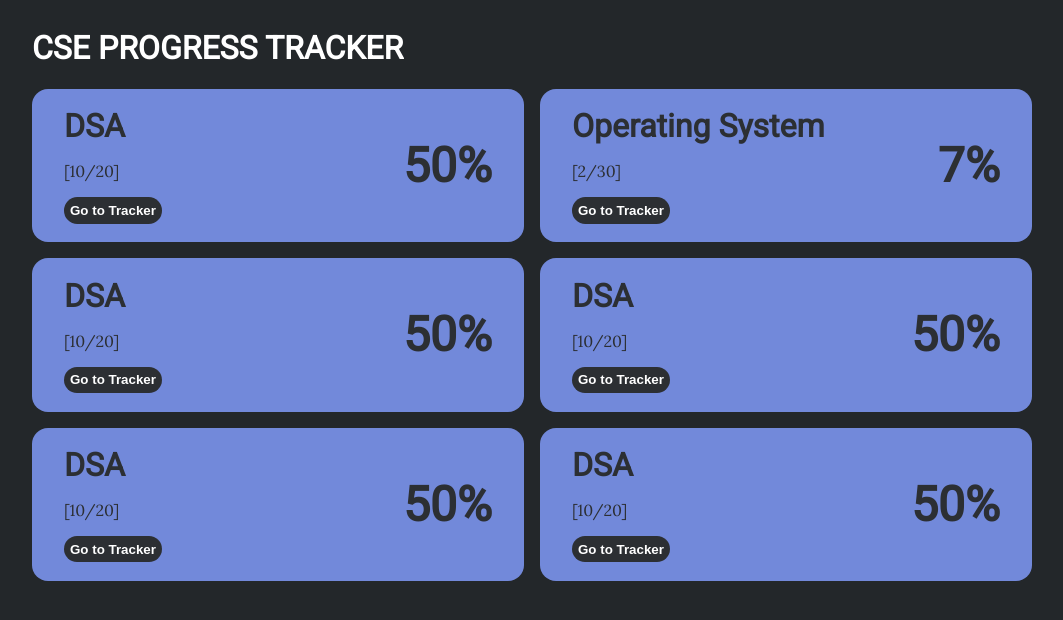
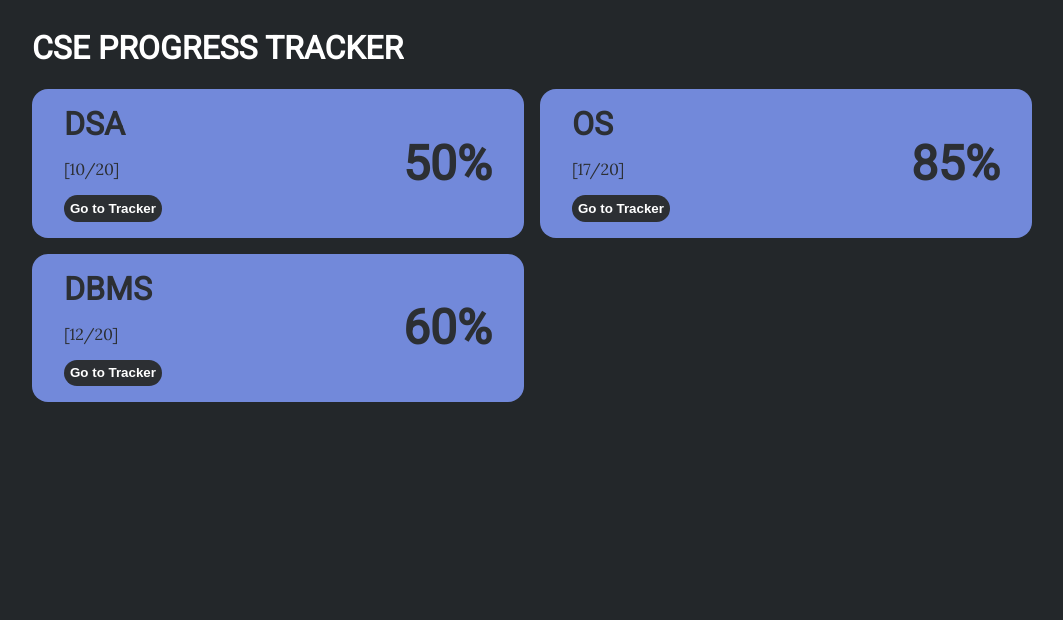
Before and after one commit to Saurja/Course-Progress-Tracker, a React (Create React App) app: page / in a window 1280 px wide. Shown: the top 620 px of the page, without its empty margins (108-1171 px from the left). Built offline with nearby package versions, Linux system fonts and the light colour scheme.

Commit message:
Added mapping

```diff
--- a/src/components/Course.js
+++ b/src/components/Course.js
@@ -1,23 +1,25 @@
 import "../styles/courses/courses.scss";
 
-const Course = ({ Title, Completed, Total }) => {
-    let progress = (Completed / Total) * 100;
-    console.log(progress);
+const Course = ({ courses }) => {
     return (
-        <div className="course">
+        <>
+            {courses.map((course) => (
+                <div className="course" key={course.id}>
                     <div className="left">
-                <h2>{Title}</h2>
+                        <h2>{course.title}</h2>
                         <p>
-                    [{Completed}/{Total}]
+                            [{course.completed}/{course.total}]
                         </p>
                         <a href="/course">
                             <button>Go to Tracker</button>
                         </a>
                     </div>
                     <div className="right">
-                <h1>{Math.ceil(progress)}%</h1>
+                        <h1>{(course.completed / course.total) * 100}%</h1>
                     </div>
                 </div>
+            ))}
+        </>
     );
 };
 
--- a/src/containers/MainCourse.js
+++ b/src/containers/MainCourse.js
@@ -1,16 +1,19 @@
 import Course from "../components/Course";
+
+import { useState } from "react";
 
 import "../styles/courses/mainCourse.scss";
 
 const Courses = () => {
+    let [courses, setCourses] = useState([
+        { id: 1, title: "DSA", completed: 10, total: 20 },
+        { id: 2, title: "OS", completed: 17, total: 20 },
+        { id: 3, title: "DBMS", completed: 12, total: 20 },
+    ]);
+
     return (
         <div className="all--courses">
-            <Course Title="DSA" Completed={10} Total={20} />
-            <Course Title="Operating System" Completed={2} Total={30} />
-            <Course Title="DSA" Completed={10} Total={20} />
-            <Course Title="DSA" Completed={10} Total={20} />
-            <Course Title="DSA" Completed={10} Total={20} />
-            <Course Title="DSA" Completed={10} Total={20} />
+            <Course courses={courses} />
         </div>
     );
 };
--- a/src/styles/courses/courses.scss
+++ b/src/styles/courses/courses.scss
@@ -8,6 +8,10 @@
 
     background-color: #7289da;
     color: #2c2f33;
+
+    h1 {
+        margin: 0px;
+    }
 
     h2 {
         margin: 0px;
```
Lines whose indentation alone changed are shown as unchanged.
